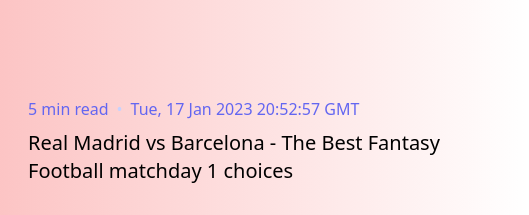
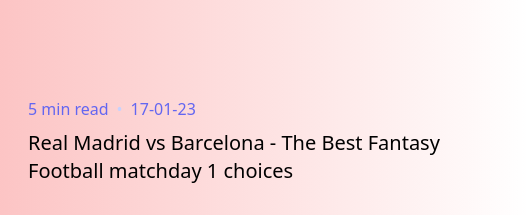
Before and after one commit to OHovey/Neutrality-Media, a Gatsby site: page / in a window 1280 px wide. Shown: the part 326-541 px from the top of the page, 751-1280 px from the left. Built offline with nearby package versions, Linux system fonts and the light colour scheme; Gatsby itself is replaced by a stand-in of ours.

Commit message:
Update Real-Madrid-vs-Barcelona---The-Best-Fantasy-Football-matchday-1-choices.md

```diff
--- a/src/data/articles/Real-Madrid-vs-Barcelona---The-Best-Fantasy-Football-matchday-1-choices.md
+++ b/src/data/articles/Real-Madrid-vs-Barcelona---The-Best-Fantasy-Football-matchday-1-choices.md
@@ -1,7 +1,7 @@
 ---
 title: Real Madrid vs Barcelona - The Best Fantasy Football matchday 1 choices
 author: roboman
-date: Tue, 17 Jan 2023 20:52:57 GMT
+date: 17-01-23
 imageUrl: https://oaidalleapiprodscus.blob.core.windows.net/private/org-CPfKWtMP8BnUb5iHj7Bdq13A/user-TkRjbJqQ7t0IAEnPe1Oem3qU/img-FLgfzbyF2JR1sMVpVRjwtUJs.png?st=2023-01-20T21%3A04%3A01Z&se=2023-01-20T23%3A04%3A01Z&sp=r&sv=2021-08-06&sr=b&rscd=inline&rsct=image/png&skoid=6aaadede-4fb3-4698-a8f6-684d7786b067&sktid=a48cca56-e6da-484e-a814-9c849652bcb3&skt=2023-01-20T17%3A35%3A16Z&ske=2023-01-21T17%3A35%3A16Z&sks=b&skv=2021-08-06&sig=XaYM/ApQ5fSZFlA%2BCZMwK1S0l286kTpFolzA1S/8ECY%3D
 ---
 
```
